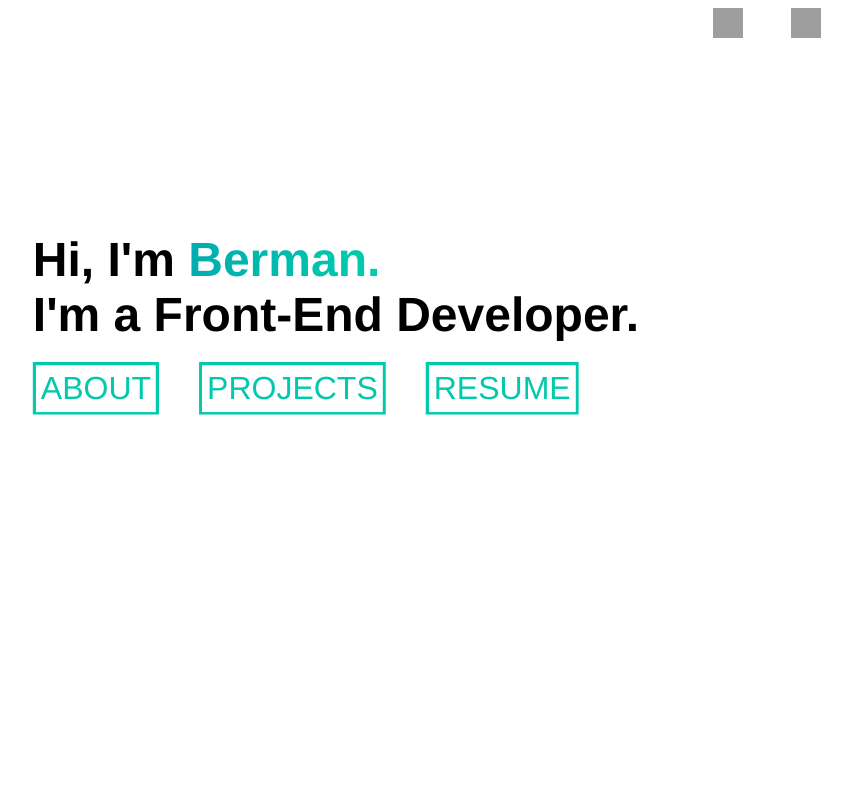
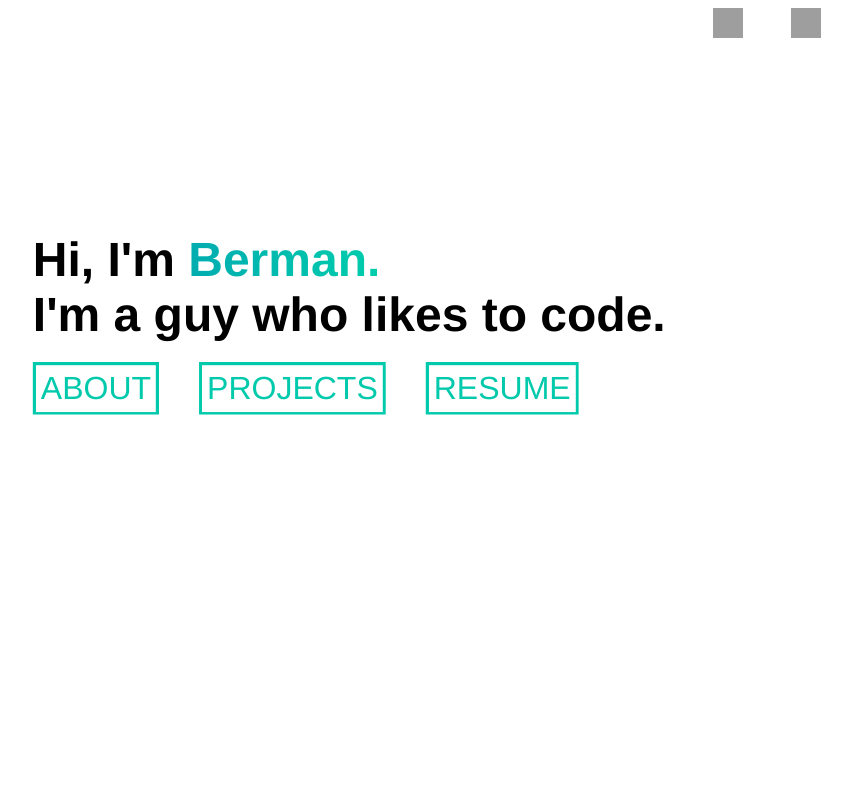
Before and after one commit to JerryIT1/portfolio, a React (Create React App) app: page / in a window 1280 px wide. Shown: the top 800 px of the page, without its empty margins (228-1080 px from the left). Built offline with nearby package versions, Linux system fonts and the light colour scheme; grey boxes are pictures that could not be loaded.

Commit message:
name change

```diff
--- a/src/Components/Home/Home.jsx
+++ b/src/Components/Home/Home.jsx
@@ -10,7 +10,7 @@ const Home = () => {
                 <div className="home__container-text">
                     <h2 className="home__container-text-top">Hi, I'm
                     <span className="gradient"> Berman.</span></h2>
-                    <h2 className="home__container-text-bottom">I'm a Front-End Developer.</h2>
+                    <h2 className="home__container-text-bottom">I'm a guy who likes to code.</h2>
                 </div>
             </Fade>
             <Fade bottom>
```
